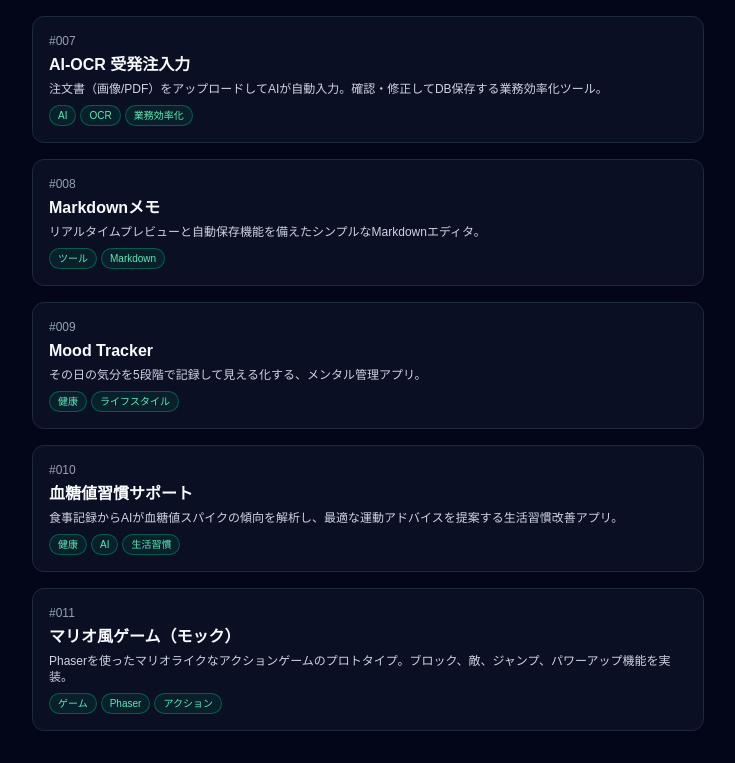
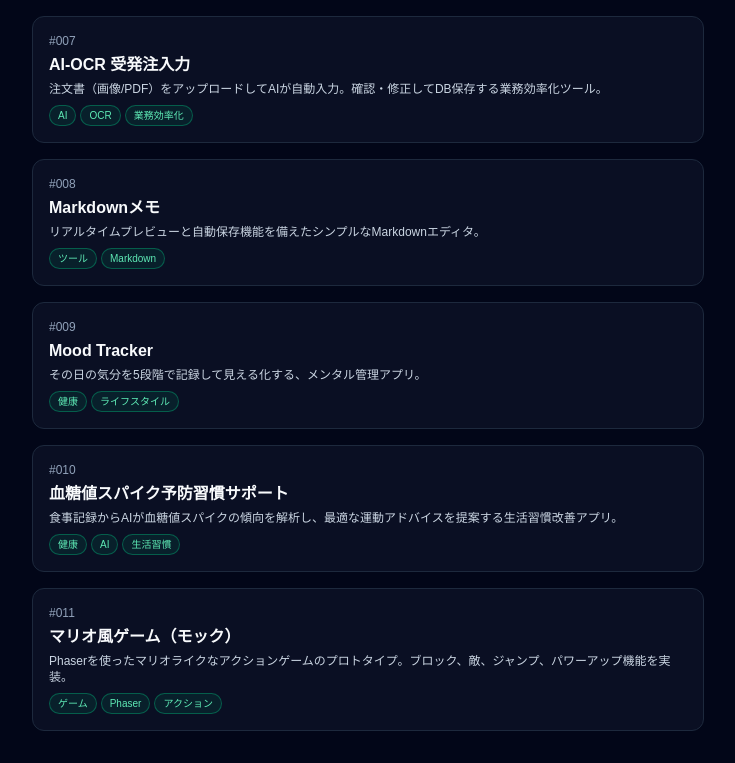
Before and after one commit to Yasu117/webapps-100, a Next.js app: page /apps in a window 1280 px wide. Shown: the part 970-1733 px from the top of the page, without its empty margins (272-1007 px from the left). Built offline with nearby package versions, Linux system fonts and the light colour scheme.

Commit message:
Update app title to 血糖値スパイク予防習慣サポート

```diff
--- a/app/apps/010-glucose-habit/page.tsx
+++ b/app/apps/010-glucose-habit/page.tsx
@@ -612,7 +612,7 @@ export default function GlucoseHabitPage() {
             <div className="max-w-md mx-auto min-h-screen bg-slate-50">
                 {/* Header Area */}
                 <header className="px-5 py-4 bg-white shadow-sm sticky top-0 z-10">
-                    <h1 className="text-lg font-bold text-slate-800">010 血糖値習慣サポート</h1>
+                    <h1 className="text-lg font-bold text-slate-800">010 血糖値スパイク予防習慣サポート</h1>
                 </header>
 
                 {/* Main Content Area */}
--- a/app/apps/page.tsx
+++ b/app/apps/page.tsx
@@ -68,7 +68,7 @@ const apps = [
     {
         id: "010",
         slug: "010-glucose-habit",
-        title: "血糖値習慣サポート",
+        title: "血糖値スパイク予防習慣サポート",
         description: "食事記録からAIが血糖値スパイクの傾向を解析し、最適な運動アドバイスを提案する生活習慣改善アプリ。",
         tags: ["健康", "AI", "生活習慣"],
     },
```
